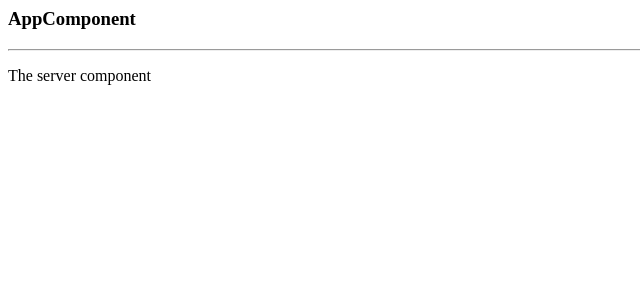
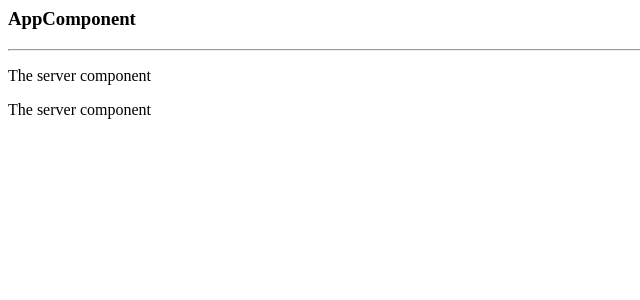
Before and after one commit to Mandeeptq79/angular-ivy-atcgu, an Angular app: page / in a window 1280 px wide. Shown: the top 300 px of the page, without its empty margins (0-640 px from the left). Built offline with nearby package versions, Linux system fonts and the light colour scheme.

Commit message:
2 files modified, 3 added

```diff
--- a/src/app/app.component.html
+++ b/src/app/app.component.html
@@ -1,3 +1,3 @@
 <h3>AppComponent</h3>
 <hr />
-<app-server></app-server>
+<app-servers></app-servers>
--- /dev/null
+++ b/src/app/servers/servers.component.html
@@ -0,0 +1 @@
+<app-server></app-server> <app-server></app-server>
--- /dev/null
+++ b/src/app/servers/servers.component.ts
@@ -0,0 +1,15 @@
+import { Component, OnInit } from '@angular/core';
+
+@Component({
+  selector: 'app-servers',
+  templateUrl: './servers.component.html',
+  styleUrls: ['./servers.component.css']
+})
+export class ServersComponent implements OnInit {
+
+  constructor() { }
+
+  ngOnInit() {
+  }
+
+}
```
Also changed, not shown: src/app/app.module.ts (+7 -1 lines), src/app/servers/servers.component.css (added).
